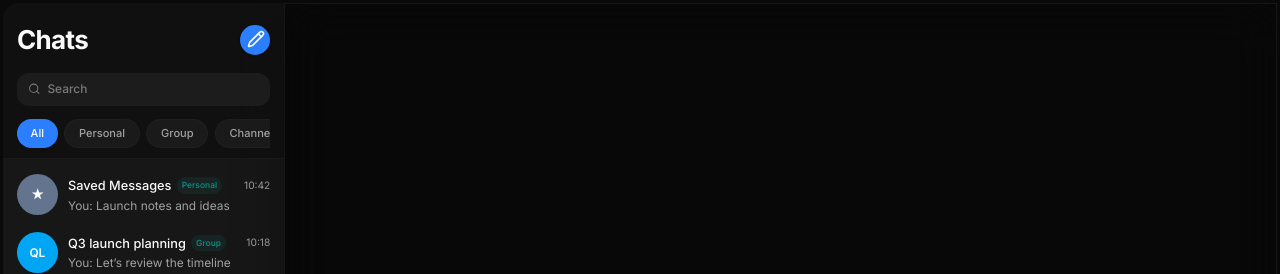
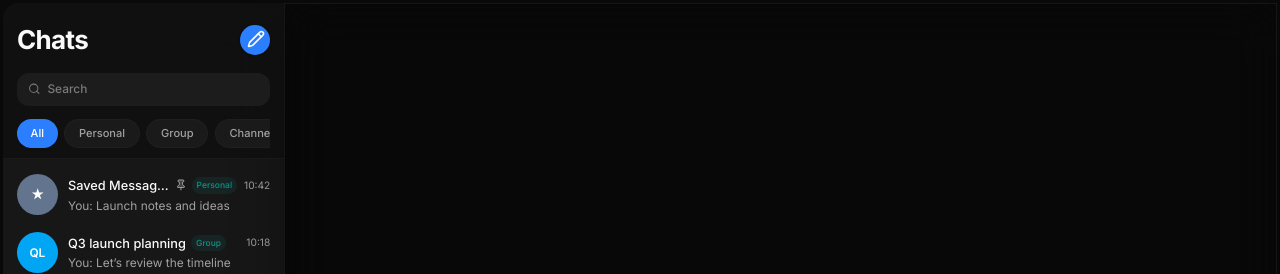
Before and after one commit to pphatdev/telegram-bot, a Next.js app: page / in a window 1280 px wide. Shown: the top 274 px of the page. Built offline with nearby package versions, Linux system fonts and the light colour scheme; a web font is replaced by a local one.

Commit message:
feat: implement chat sidebar component with search, tab filtering, and pin management

```diff
--- a/src/features/chats/components/chat-sidebar.tsx
+++ b/src/features/chats/components/chat-sidebar.tsx
@@ -1,6 +1,6 @@
 "use client";
 
-import { Search, Pencil, Menu, Settings, Shield } from "lucide-react";
+import { Search, Pencil, Menu, Settings, Shield, Pin, PinOff, Archive, MessageCircle, BellOff, Trash2 } from "lucide-react";
 import { useState, useEffect } from "react";
 import { SettingsModal } from "./settings-modal";
 
@@ -13,20 +13,28 @@ interface ChatSidebarProps {
 
 type ChatType = 'All' | 'Personal' | 'Group' | 'Channel';
 
-const MOCK_CHATS = [
-  { id: 1, name: 'Saved Messages', type: 'Personal', time: '10:42', message: 'You: Launch notes and ideas', avatarText: '★', avatarColor: 'bg-slate-500' },
-  { id: 2, name: 'Q3 launch planning', type: 'Group', time: '10:18', message: 'You: Let’s review the timeline', avatarText: 'QL', avatarColor: 'bg-sky-500', active: true },
-  { id: 3, name: 'Product team', type: 'Group', time: 'Yesterday', message: 'Maya: The new draft is ready', avatarText: 'PT', avatarColor: 'bg-emerald-500' },
-  { id: 4, name: 'Design review', type: 'Channel', time: 'Friday', message: 'Alex sent an image', avatarText: 'DR', avatarColor: 'bg-violet-500' },
+const INITIAL_CHATS = [
+  { id: 1, name: 'Saved Messages', type: 'Personal', time: '10:42', message: 'You: Launch notes and ideas', avatarText: '★', avatarColor: 'bg-slate-500', pinned: true },
+  { id: 2, name: 'Q3 launch planning', type: 'Group', time: '10:18', message: 'You: Let’s review the timeline', avatarText: 'QL', avatarColor: 'bg-sky-500', pinned: false },
+  { id: 3, name: 'Product team', type: 'Group', time: 'Yesterday', message: 'Maya: The new draft is ready', avatarText: 'PT', avatarColor: 'bg-emerald-500', pinned: false },
+  { id: 4, name: 'Design review', type: 'Channel', time: 'Friday', message: 'Alex sent an image', avatarText: 'DR', avatarColor: 'bg-violet-500', pinned: false },
 ];
 
 export function ChatSidebar({ mobileView, setMobileView, activeChatId, setActiveChatId }: ChatSidebarProps) {
+  const [chats, setChats] = useState(INITIAL_CHATS);
   const [activeTab, setActiveTab] = useState<ChatType>('All');
   const [searchQuery, setSearchQuery] = useState('');
   const [showSettings, setShowSettings] = useState(false);
   const [theme, setTheme] = useState<'light' | 'dark' | 'system'>('dark');
   const [font, setFont] = useState<'inter' | 'geist' | 'kantumruy' | 'opensans' | 'sans-serif'>('inter');
   const [scale, setScale] = useState<number>(100);
+  const [contextMenu, setContextMenu] = useState<{ x: number; y: number; chatId: number } | null>(null);
+
+  useEffect(() => {
+    const handleClick = () => setContextMenu(null);
+    window.addEventListener('click', handleClick);
+    return () => window.removeEventListener('click', handleClick);
+  }, []);
 
 
   const handleScaleChange = (newScale: number) => {
@@ -64,13 +72,17 @@ export function ChatSidebar({ mobileView, setMobileView, activeChatId, setActive
     }
   };
 
-  const filteredChats = MOCK_CHATS.filter((chat) => {
+  const filteredChats = chats
+    .filter(chat => {
       const matchesTab = activeTab === 'All' || chat.type === activeTab;
-    const matchesSearch =
-      chat.name.toLowerCase().includes(searchQuery.toLowerCase()) ||
-      chat.message.toLowerCase().includes(searchQuery.toLowerCase());
+      const matchesSearch = chat.name.toLowerCase().includes(searchQuery.toLowerCase());
       return matchesTab && matchesSearch;
-  });
+    })
+    .sort((a, b) => (b.pinned ? 1 : 0) - (a.pinned ? 1 : 0));
+
+  const togglePin = (chatId: number) => {
+    setChats(prev => prev.map(chat => chat.id === chatId ? { ...chat, pinned: !chat.pinned } : chat));
+  };
 
   return (
     <aside className={`w-full lg:w-82.5 flex-col overflow-hidden lg:rounded-r-none rounded-[16px]  border-white/50 bg-sidebar shadow-xl ${mobileView === 'sidebar' ? 'flex animate-in fade-in slide-in-from-left-8 lg:animate-none duration-300' : 'hidden lg:flex'}`}>
@@ -120,8 +132,15 @@ export function ChatSidebar({ mobileView, setMobileView, activeChatId, setActive
       </div>
       <nav aria-label="Chats" className="flex-1 overflow-y-auto py-2">
         {filteredChats.map((chat) => (
+          <div
+            key={chat.id}
+            className="group relative"
+            onContextMenu={(e) => {
+              e.preventDefault();
+              setContextMenu({ x: e.clientX, y: e.clientY, chatId: chat.id });
+            }}
+          >
             <button
-            key={chat.id}
               onClick={() => {
                 setActiveChatId(chat.id);
                 setMobileView('chat');
@@ -135,6 +154,9 @@ export function ChatSidebar({ mobileView, setMobileView, activeChatId, setActive
                 <span className="flex items-center justify-between gap-2">
                   <span className="flex min-w-0 items-center gap-1.5">
                     <span className="truncate text-[15px] font-medium">{chat.name}</span>
+                    {chat.pinned && (
+                      <Pin className="w-3.5 h-3.5 text-muted-foreground shrink-0 fill-muted-foreground/30" />
+                    )}
                     <span className="shrink-0 rounded-full bg-primary/10 px-1.5 py-0.5 text-[10px] font-medium text-primary">
                       {chat.type}
                     </span>
@@ -144,6 +166,14 @@ export function ChatSidebar({ mobileView, setMobileView, activeChatId, setActive
                 <span className="mt-0.5 block truncate text-sm text-muted-foreground">{chat.message}</span>
               </span>
             </button>
+            <button
+              onClick={(e) => { e.stopPropagation(); togglePin(chat.id); }}
+              className="absolute right-3 top-1/2 -translate-y-1/2 p-1.5 rounded-full bg-background border border-border/50 text-muted-foreground opacity-0 group-hover:opacity-100 transition-opacity hover:text-foreground hover:bg-accent shadow-sm"
+              aria-label={chat.pinned ? "Unpin chat" : "Pin chat"}
+            >
+              {chat.pinned ? <PinOff className="w-4 h-4" /> : <Pin className="w-4 h-4" />}
+            </button>
+          </div>
         ))}
       </nav>
       <div className="hidden lg:block border-t border-border p-3">
@@ -155,7 +185,43 @@ export function ChatSidebar({ mobileView, setMobileView, activeChatId, setActive
         </button>
       </div>
 
+      {contextMenu && (
+        <div
+          className="fixed z-[100] w-56 bg-card/95 backdrop-blur-md border border-white/10 rounded-xl shadow-2xl py-1 overflow-hidden animate-in fade-in zoom-in-95 duration-150"
+          style={{ top: contextMenu.y, left: contextMenu.x }}
+          onClick={(e) => e.stopPropagation()}
+        >
+          <button className="flex w-full items-center gap-3 px-3 py-2 text-sm text-foreground hover:bg-accent transition-colors">
+            <Archive className="w-4 h-4 text-muted-foreground" /> Archive
+          </button>
+          <button
+            className="flex w-full items-center gap-3 px-3 py-2 text-sm text-foreground hover:bg-accent transition-colors"
+            onClick={() => {
+              togglePin(contextMenu.chatId);
+              setContextMenu(null);
+            }}
+          >
+            {chats.find(c => c.id === contextMenu.chatId)?.pinned ? (
+              <><PinOff className="w-4 h-4 text-muted-foreground" /> Unpin</>
+            ) : (
+              <><Pin className="w-4 h-4 text-muted-foreground" /> Pin</>
+            )}
+          </button>
+          <button className="flex w-full items-center gap-3 px-3 py-2 text-sm text-foreground hover:bg-accent transition-colors">
+            <MessageCircle className="w-4 h-4 text-muted-foreground" /> Mark as Unread
+          </button>
+          <button className="flex w-full items-center gap-3 px-3 py-2 text-sm text-foreground hover:bg-accent transition-colors">
+            <BellOff className="w-4 h-4 text-muted-foreground" /> Mute
+          </button>
+          <div className="h-px bg-border/50 my-1 mx-2" />
+          <button className="flex w-full items-center gap-3 px-3 py-2 text-sm text-destructive hover:bg-destructive/10 transition-colors">
+            <Trash2 className="w-4 h-4" /> Delete Chat
+          </button>
+        </div>
+      )}
+
       <SettingsModal
+
         showSettings={showSettings}
         setShowSettings={setShowSettings}
         theme={theme}
```
Lines whose indentation alone changed are shown as unchanged.
